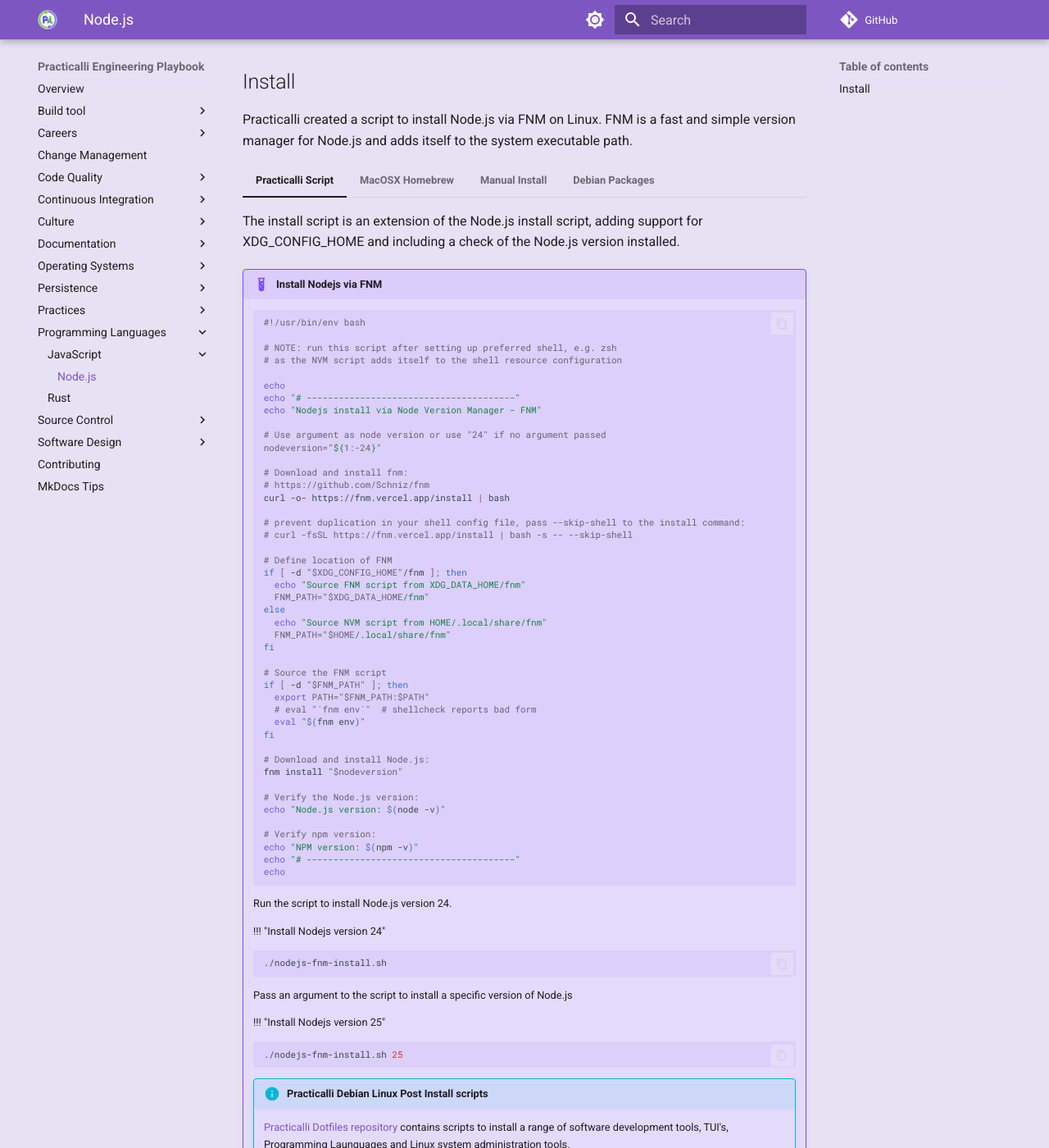
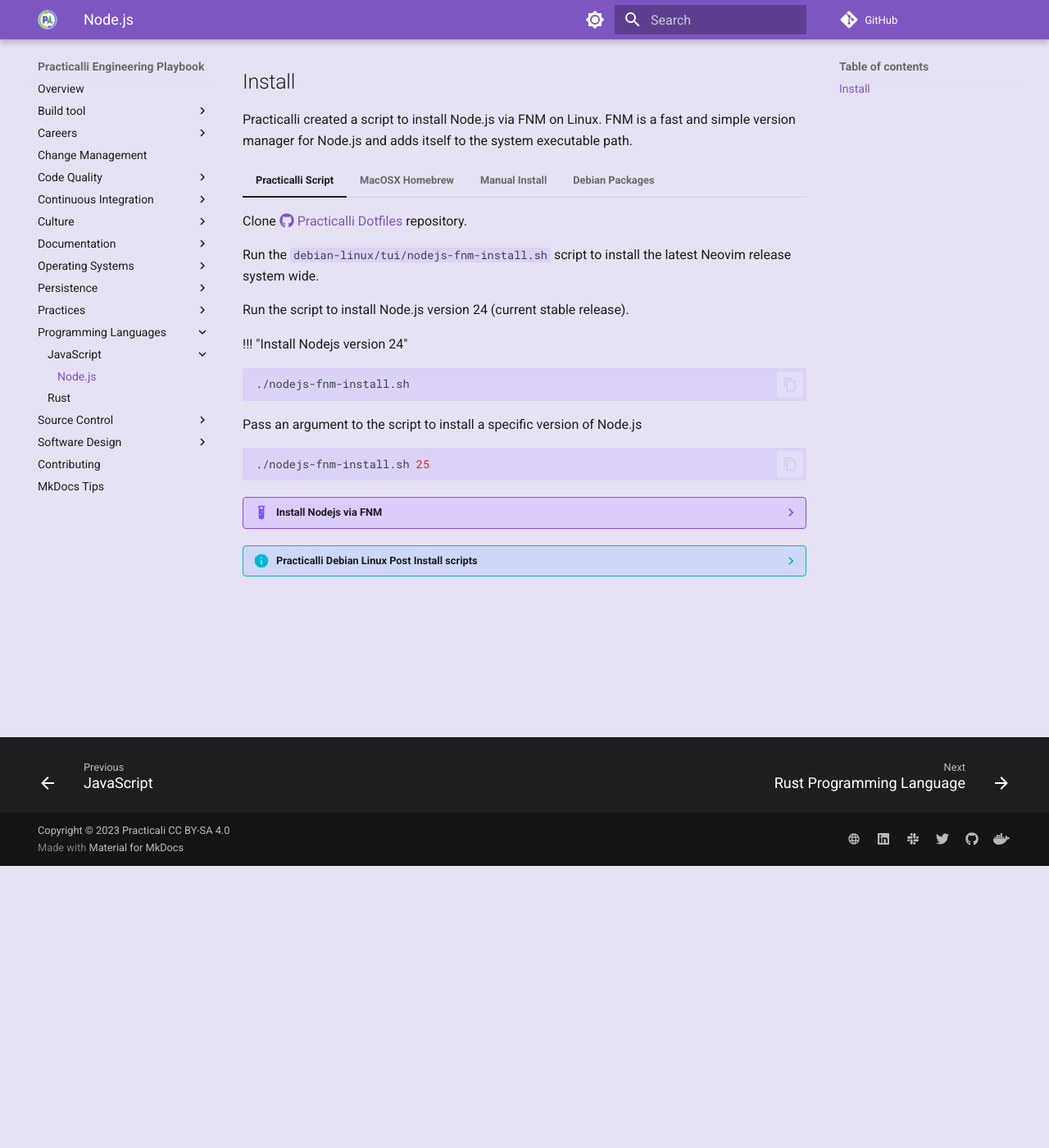
Before and after one commit to practicalli/engineering-playbook, an MkDocs documentation site: the page built from docs/programming-languages/javascript/nodejs.md, in a window 1280 px wide and 1400 px high, scrolled down 344 px. Shown: the whole window at 82% size. Built offline with MkDocs 1.6.1 and Material for MkDocs 9.7.7, drawn with Linux system fonts in a browser that asks for light colours; comment, search, counter and statistics services are not loaded.

Commit message:
debian: update practicalli nodejs install script description

````diff
--- a/docs/programming-languages/javascript/nodejs.md
+++ b/docs/programming-languages/javascript/nodejs.md
@@ -13,10 +13,26 @@
 
 === "Practicalli Script"
 
+    Clone [:fontawesome-brands-github: Practicalli Dotfiles](https://github.com/practicalli/dotfiles){target=_blank} repository.
 
-    The install script is an extension of the Node.js install script, adding support for XDG_CONFIG_HOME and including a check of the Node.js version installed.
+    Run the `debian-linux/tui/nodejs-fnm-install.sh` script to install the latest Neovim release system wide.
 
-    !!! EXAMPLE "Install Nodejs via FNM"
+    Run the script to install Node.js version 24 (current stable release).
+
+    !!! "Install Nodejs version 24"
+        ```shell
+        ./nodejs-fnm-install.sh
+        ```
+
+    Pass an argument to the script to install a specific version of Node.js
+
+    ```shell
+    ./nodejs-fnm-install.sh 25
+    ```
+
+
+    ??? EXAMPLE "Install Nodejs via FNM"
+        The install script is an extension of the Node.js install script, adding support for XDG_CONFIG_HOME and including a check of the Node.js version installed.
         ```shell
         #!/usr/bin/env bash
 
@@ -65,22 +81,9 @@
         echo
         ```
 
-        Run the script to install Node.js version 24.
 
-        !!! "Install Nodejs version 24"
-        ```shell
-        ./nodejs-fnm-install.sh
-        ```
-
-        Pass an argument to the script to install a specific version of Node.js
-
-        !!! "Install Nodejs version 25"
-        ```shell
-        ./nodejs-fnm-install.sh 25
-        ```
-
-        !!! INFO "Practicalli Debian Linux Post Install scripts"
-            [Practicalli Dotfiles repository](https://github.com/practicalli/dotfiles){target=_blank} contains scripts to install a range of software development tools, TUI's, Programming Launguages and Linux system administration tools.
+    ??? INFO "Practicalli Debian Linux Post Install scripts"
+        [Practicalli Dotfiles repository](https://github.com/practicalli/dotfiles){target=_blank} contains scripts to install a range of software development tools, TUI's, Programming Launguages and Linux system administration tools.
 
 
 === "MacOSX Homebrew"
````
